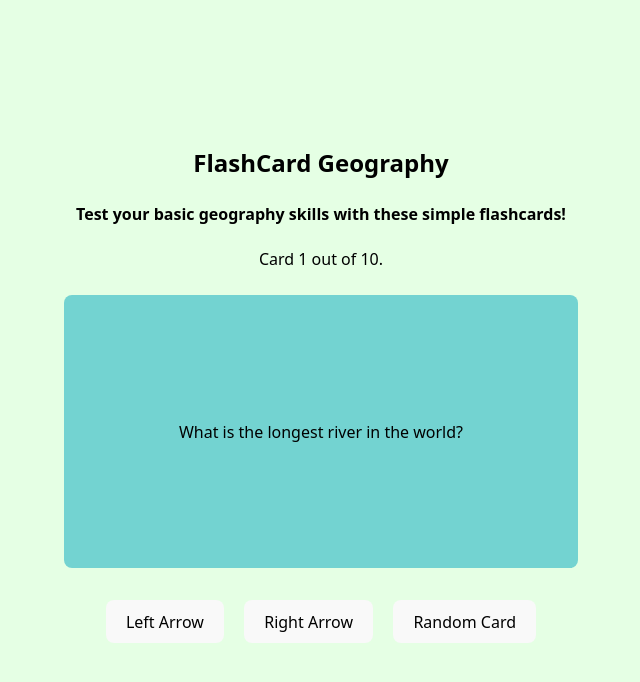
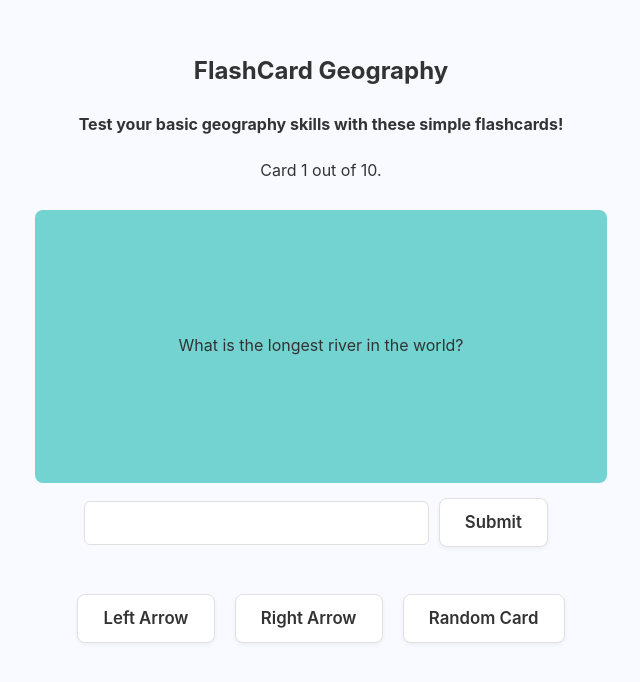
Before and after one commit to float437/WEB102-CodePath-Course, a React (Vite) app in the folder project2_flashcards/: page / in a window 1280 px wide. Shown: the top 682 px of the page, without its empty margins (319-959 px from the left). Built offline with nearby package versions, Linux system fonts and the light colour scheme.

Commit message:
Created input form, adjusted css, and alert when answer is right. Need to change css when answer is right.

```diff
--- a/project2_flashcards/src/App.css
+++ b/project2_flashcards/src/App.css
@@ -1,3 +1,4 @@
+
 #root {
   max-width: 1280px;
   margin: 0 auto;
@@ -16,3 +17,22 @@
 .controls {
   padding: 2em;
 }
+
+.answerBox{
+  background-color: white;
+}
+
+.submitButton{
+  border-radius: 8px;
+  border: 1px solid var(--border-color); /* Subtle border for buttons */
+  padding: 0.8em 1.5em; /* Increased padding for better clickability and appearance */
+  font-size: 1.05em; /* Slightly larger font size for buttons */
+  font-weight: 600; /* Bolder text for buttons */
+  font-family: inherit;
+  background-color: var(--secondary-bg-color); /* White background for default buttons */
+  color: var(--text-color); /* Default button text color */
+  cursor: pointer;
+  transition: all 0.2s ease-in-out; /* Smooth transition for all properties */
+  margin: 0 10px; /* Shorthand for margin-left and margin-right */
+  box-shadow: 0 2px 4px rgba(0, 0, 0, 0.05); /* Subtle shadow for depth */
+}
--- a/project2_flashcards/src/App.jsx
+++ b/project2_flashcards/src/App.jsx
@@ -3,9 +3,9 @@ import './App.css'
 import Card from './components/Card.jsx';
 
 function App() {
-  const [showAnswer,setShowAnswer] = useState(false)
-  const [count, setCount] = useState(0)
-  var pressedStart = false
+  const [showAnswer,setShowAnswer] = useState(false);
+  const [count, setCount] = useState(0);
+  const [input, setInput] = useState("");
 
 const flashcards = [
     {Question: "What is the longest river in the world?", Answer: "Nile River"},
@@ -26,6 +26,21 @@ const flashcards = [
   console.log("Current Card : " + flashcards[count].Question)
   const safeCount = Math.max(0, Math.min(count, flashcards.length - 1));
   var currentCard = flashcards[safeCount];
+
+  const handleInput = (e) =>{
+    setInput(e.target.value);
+  }
+
+  const handleSubmit = (e) => {
+    // alert('you have input ' + input);
+    // need to take the input given, input, and
+    // return if it matches the text in flashcards[count].Answer
+    if (input === flashcards[count].Answer){
+      alert('Answer Matches!')
+    }else{
+      alert('you entered' + input + ' answer:' + flashcards[count].Answer)
+    }
+  }
 
 
   const nextCard = () => {
@@ -69,6 +84,13 @@ const flashcards = [
         flipCard = {flipCard}
         showAnswer = {showAnswer}
       />
+
+      <form onSubmit={handleSubmit}>
+        <input type='text' id='answerBox' class='answerBox'value={input} onChange={handleInput}/>
+        {/* <label for='answerBox'>test</label> */}
+        <input type='submit'class='submitButton'/>
+      </form>
+
       <div className="controls">
         <button onClick={() => prevCard()}>
           Left Arrow
--- a/project2_flashcards/src/index.css
+++ b/project2_flashcards/src/index.css
@@ -1,11 +1,19 @@
 :root {
-  font-family: system-ui, Avenir, Helvetica, Arial, sans-serif;
-  line-height: 1.5;
+  /* Font and general text properties */
+  font-family: 'Inter', system-ui, Avenir, Helvetica, Arial, sans-serif; /* A modern, clean sans-serif font */
+  line-height: 1.6; /* Slightly increased line-height for better readability */
   font-weight: 400;
 
-  color-scheme: light dark;
-  color: #000000;
-  background-color: #e5ffe4;
+  /* Color Scheme - Light Mode (Default) */
+  --primary-bg-color: #f8faff; /* Very light blue-white for a clean background */
+  --secondary-bg-color: #ffffff; /* Pure white for cards/sections that stand out */
+  --text-color: #333333; /* Dark gray for primary text, good contrast */
+  --secondary-text-color: #666666; /* Lighter gray for secondary text/labels */
+  --accent-color: #4285f4; /* Google Blue - vibrant and recognizable for actions/highlights */
+  --accent-hover-color: #357ae8; /* Slightly darker accent on hover */
+  --border-color: #e0e0e0; /* Light gray for subtle borders */
+  --success-color: #28a745; /* Green for correct answers/success messages */
+  --error-color: #dc3545; /* Red for incorrect answers/error messages */
 
   font-synthesis: none;
   text-rendering: optimizeLegibility;
@@ -13,46 +21,98 @@
   -moz-osx-font-smoothing: grayscale;
 }
 
-a {
-  font-weight: 500;
-  color: #646cff;
-  text-decoration: inherit;
-}
-a:hover {
-  color: #535bf2;
-}
-
 body {
   margin: 0;
   display: flex;
-  place-items: center;
+  flex-direction: column; /* Changed to column for better overall page layout */
+  align-items: center; /* Center horizontally */
   min-width: 320px;
   min-height: 100vh;
+  background-color: var(--primary-bg-color); /* Use the defined primary background color */
+  color: var(--text-color); /* Use the defined text color */
 }
 
 h1 {
-  font-size: 3.2em;
-  line-height: 1.1;
+  font-size: 3em; /* Slightly adjusted for balance */
+  line-height: 1.2;
+  color: var(--text-color); /* Ensure headings use the main text color */
+  margin-bottom: 0.5em; /* Add some space below headings */
 }
 
+/* General button styling */
 button {
   border-radius: 8px;
-  border: 1px solid transparent;
-  padding: 0.6em 1.2em;
-  font-size: 1em;
-  font-weight: 500;
+  border: 1px solid var(--border-color); /* Subtle border for buttons */
+  padding: 0.8em 1.5em; /* Increased padding for better clickability and appearance */
+  font-size: 1.05em; /* Slightly larger font size for buttons */
+  font-weight: 600; /* Bolder text for buttons */
   font-family: inherit;
-  background-color: #f9f9f9;
+  background-color: var(--secondary-bg-color); /* White background for default buttons */
+  color: var(--text-color); /* Default button text color */
   cursor: pointer;
-  transition: border-color 0.25s;
-  margin-left: 10px;
-  margin-right: 10px;
-  color: #000000;
+  transition: all 0.2s ease-in-out; /* Smooth transition for all properties */
+  margin: 0 10px; /* Shorthand for margin-left and margin-right */
+  box-shadow: 0 2px 4px rgba(0, 0, 0, 0.05); /* Subtle shadow for depth */
 }
+
 button:hover {
-  border-color: #747bff;
+  border-color: var(--accent-color); /* Accent border on hover */
+  box-shadow: 0 4px 8px rgba(0, 0, 0, 0.1); /* More pronounced shadow on hover */
+  transform: translateY(-1px); /* Slight lift effect */
 }
+
 button:focus,
 button:focus-visible {
-  outline: 4px auto -webkit-focus-ring-color;
+  outline: 3px solid var(--accent-hover-color); /* Accent color outline for focus */
+  outline-offset: 2px; /* Offset the outline from the button */
 }
+
+/* Add more specific styles for Quizlet clone components as needed, e.g.: */
+
+/* Card Container for Flashcards */
+.card-container {
+  background-color: var(--secondary-bg-color);
+  border-radius: 12px;
+  box-shadow: 0 4px 10px rgba(0, 0, 0, 0.08);
+  padding: 30px;
+  margin: 20px auto; /* Center the card container */
+  max-width: 600px;
+  text-align: center;
+  transition: transform 0.2s ease-in-out, box-shadow 0.2s ease-in-out;
+  min-height: 200px; /* Ensure cards have a decent height */
+  display: flex;
+  justify-content: center;
+  align-items: center;
+}
+
+.card-container:hover {
+  transform: translateY(-2px);
+  box-shadow: 0 6px 15px rgba(0, 0, 0, 0.12);
+}
+
+
+
+/* Input Fields */
+
+form{
+    margin-top: 15px;
+    margin-bottom: 15px;
+}
+input[type="text"],
+textarea {
+  width: calc(60% - 20px);
+  padding: 12px 10px;
+  border: 1px solid var(--border-color);
+  border-radius: 6px;
+  font-size: 1em;
+  color: var(--text-color);
+  background-color: var(--secondary-bg-color);
+  transition: border-color 0.2s ease-in-out, box-shadow 0.2s ease-in-out;
+}
+
+input[type="text"]:focus,
+textarea:focus {
+  border-color: var(--accent-color);
+  box-shadow: 0 0 0 3px rgba(66, 133, 244, 0.2); /* Light blue shadow on focus */
+  outline: none;
+}
```
